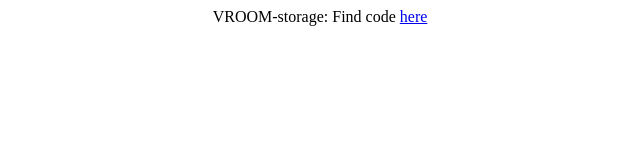
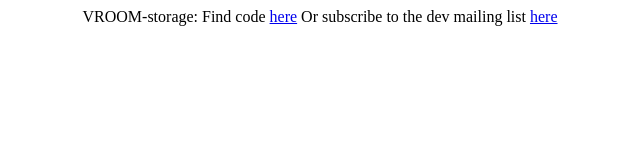
Before and after one commit to vroom-storage/vroom-storage.org, a plain HTML site: page index.html in a window 1280 px wide. Shown: the whole page, without its empty margins (320-960 px from the left). Drawn offline with Linux system fonts and the light colour scheme.

Commit message:
Add a link to mailing list

```diff
--- a/index.html
+++ b/index.html
@@ -8,6 +8,7 @@
 <body>
   <div align="center">
   VROOM-storage: Find code <a href="https://github.com/vroom-storage/core">here</a>
+  Or subscribe to the dev mailing list <a href="https://list.vroom-storage.org/postorius/lists/vroom-dev.vroom-storage.org/">here</a>
   </div>
 </body>
 </html>
```
